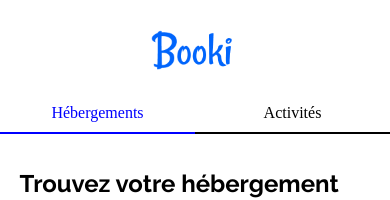
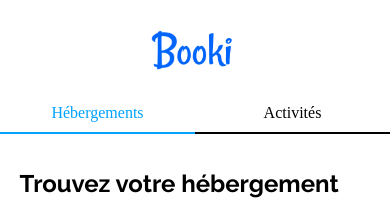
Before and after one commit to ADEN30/P2_Adrien_GALLET, a plain HTML site: page index.html in a window 390 px wide. In both pictures the pointer is over the link "Hébergements". Shown: the top 200 px of the page. Drawn offline with Linux system fonts and the light colour scheme; a web font is replaced by a local one.

Commit message:
Modification de la couleur du hover version mobile

```diff
--- a/styles.css
+++ b/styles.css
@@ -1211,8 +1211,8 @@ footer a
         padding-top: 0px;
         border-top: 0px;
         padding-bottom: 10px;
-        border-bottom: 2px solid blue;
-        color: blue;
+        border-bottom: 2px solid rgb(0, 162, 255);
+        color: rgb(0, 162, 255);
     }
     .rechercher
     {
```
